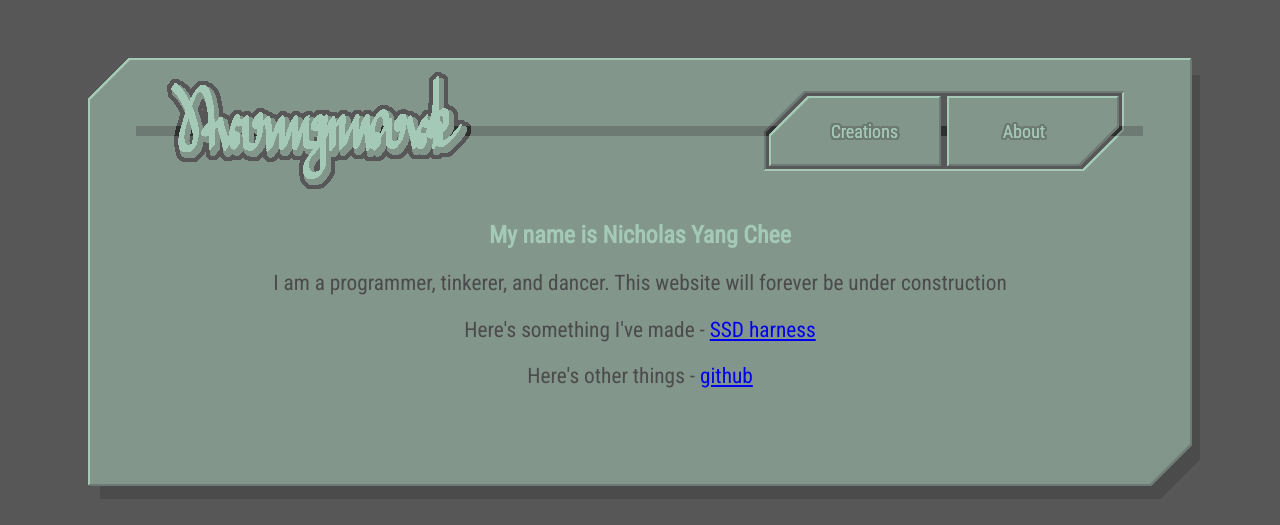
After one commit to Strangework/strangework.net, a Flask app: template templates/index.html in a window 1280 px wide. The commit adds this page. Shown: the top 525 px of the page. Run offline with Flask 2, Linux system fonts and the light colour scheme; the template is opened without the code that fills it, so the values that code supplies are empty.

Commit message:
Changed menubar to have links! Woohoo! Added an index page

```diff
--- a/static/style.css
+++ b/static/style.css
@@ -1,6 +1,8 @@
+@import url('https://fonts.googleapis.com/css?family=Roboto+Condensed');
+
 * {
-  font-family: Monospace;
-  font-size: 12pt;
+  font-family: 'Roboto Condensed';
+  font-size: 16pt;
 }
 
 h1 {
--- a/strangework.py
+++ b/strangework.py
@@ -7,8 +7,11 @@ import sqlite3
 
 app = flask.Flask(__name__)
 
+@app.route('/')
+def index():
+    return flask.render_template('index.html')
 
-@app.route('/')
+@app.route('/ssd_harness')
 def ssd_harness():
     return flask.render_template('ssd_harness.html')
 
--- /dev/null
+++ b/templates/index.html
@@ -0,0 +1,16 @@
+{% extends "layout.html" %}
+{% block title %}Index{% endblock %}
+{% block head %}
+  {{ super() }}
+  <link rel="stylesheet" href="{{ url_for('static', filename='twocolumns.css') }}">
+{% endblock %}
+{% block content %}
+  <div>
+  <center>
+  <h1>My name is Nicholas Yang Chee</h1>
+  <p>I am a programmer, tinkerer, and dancer. This website will forever be under construction</p>
+  <p>Here's something I've made - <a href="ssd_harness">SSD harness</a></p>
+  <p>Here's other things - <a href="https://github.com/Strangework">github</a></p>
+  </center>
+  </div>
+{% endblock %}
--- a/templates/layout.html
+++ b/templates/layout.html
@@ -8,7 +8,13 @@
   </head>
   <body>
     <div style="height:50px"></div>
-    <div style="margin: auto; width: 1120px; height: 142px; background-image: url({{ url_for('static', filename='menu.png')}});"></div>
+    <div style="margin: auto; width: 1120px; height: 142px">
+      <img src="{{ url_for('static', filename='menu.png')}}" width="1120" height="142" usemap="#navmap">
+      <map name="navmap">
+        <area shape="poly" coords="691, 106, 691, 78, 729, 40, 859, 40, 859, 106" href="creations">
+        <area shape="poly" coords="868, 105, 868, 40, 1036, 40, 1036, 68, 999, 105" href="about">
+      </map>
+    </div>
     <div id="content" style="background-image: url({{ url_for('static', filename='content.png') }})">{% block content %}{% endblock %}</div>
     <div id="footer" style="background-image: url({{ url_for('static', filename='footer.png') }})">
       {% block footer %}
```
Also changed, not shown: static/menu.png.
